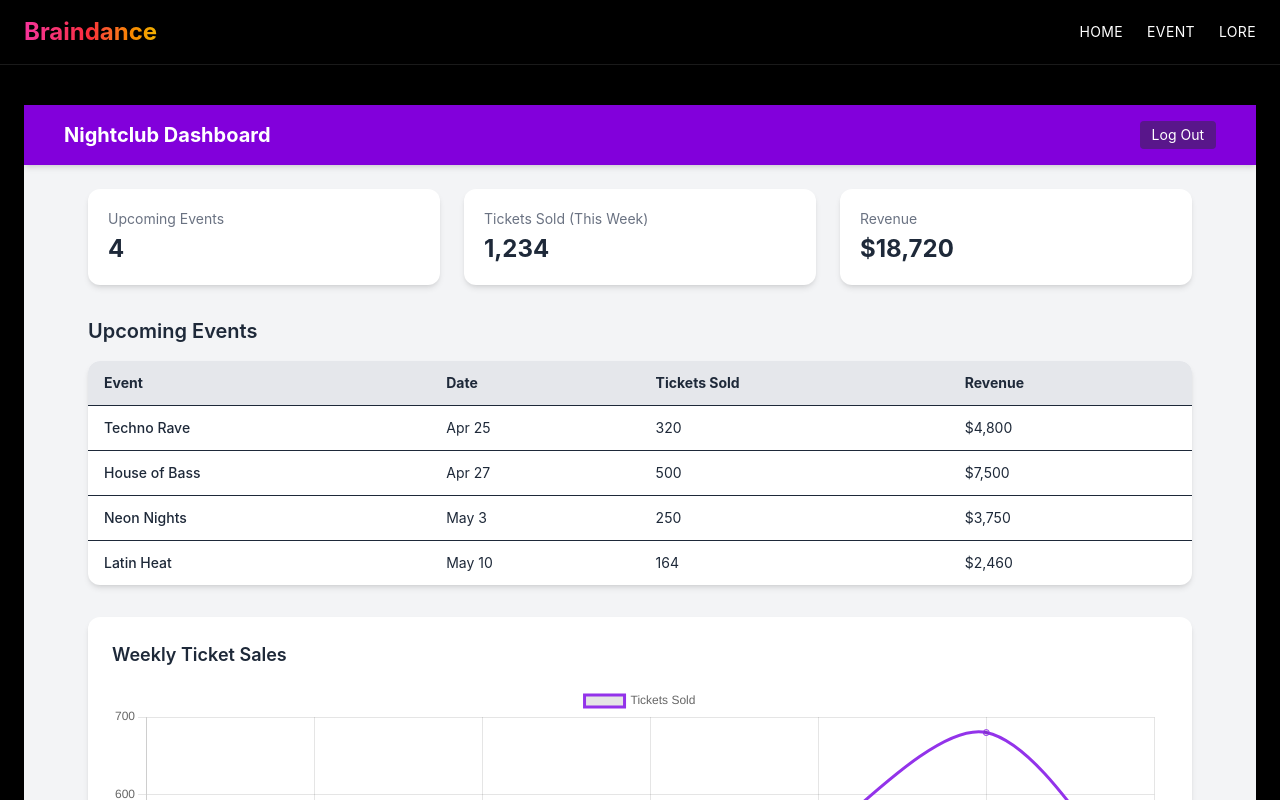
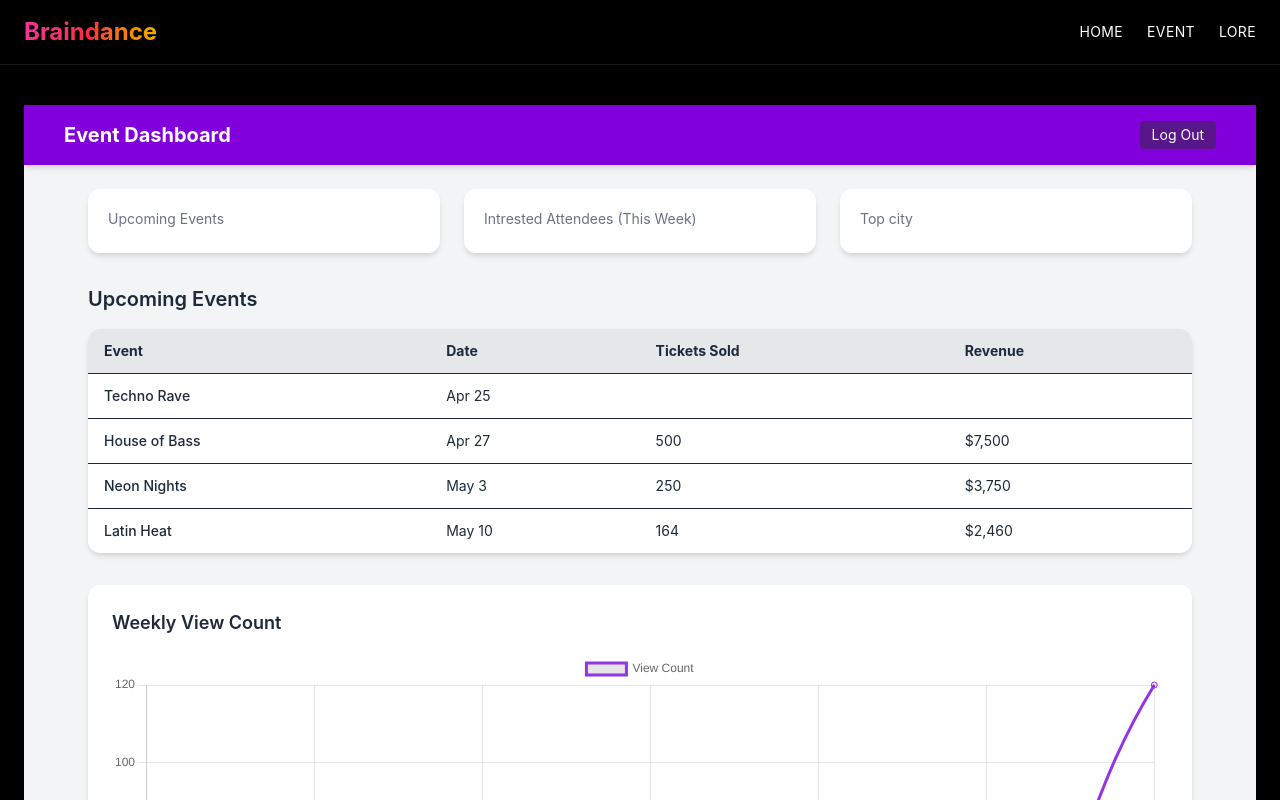
Before and after one commit to Hoochymoochy/braindance, a Next.js app: page /host/dashboard in a window 1280 px wide. Shown: the top 800 px of the page. Built offline with nearby package versions, Linux system fonts and the light colour scheme.

Commit message:
setting up front to eback

```diff
--- a/src/app/components/host/AnalyticsChart.tsx
+++ b/src/app/components/host/AnalyticsChart.tsx
@@ -24,18 +24,18 @@ export default function AnalyticsChart() {
     labels: ["Mon", "Tue", "Wed", "Thu", "Fri", "Sat", "Sun"],
     datasets: [
       {
-        label: "Tickets Sold",
-        data: [100, 250, 400, 320, 540, 680, 450],
+        label: "View Count",
+        data: [10, 20, 40, 60, 80, 50, 120],
         fill: false,
         borderColor: "rgb(147 51 234)",
-        tension: 0.3,
+        tension: 0.5,
       },
     ],
   };
 
   return (
     <div className="bg-white p-6 rounded-xl shadow-md">
-      <h3 className="text-lg font-semibold mb-4">Weekly Ticket Sales</h3>
+      <h3 className="text-lg font-semibold mb-4">Weekly View Count</h3>
       <Line data={data} />
     </div>
   );
--- a/src/app/host/dashboard/page.tsx
+++ b/src/app/host/dashboard/page.tsx
@@ -3,6 +3,15 @@ import { useEffect } from "react";
 import Charts from "@/app/components/host/AnalyticsChart";
 import EmailManager from "@/app/components/host/EmailManager";
 export default function Dashboard() {
+  async function fetchEvents() {
+    const res = await fetch("http://localhost:4000/", {
+      method: "GET",
+      headers: { "Content-Type": "application/json" },
+    });
+    const events = await res.json();
+    return events;
+  }
+
   useEffect(() => {
     // Protect route (add real auth check later)
     const isLoggedIn = true; // Replace with real session check
@@ -15,7 +24,7 @@ export default function Dashboard() {
       {/* Topbar */}
       <header className="bg-purple-700 text-white p-4 shadow-md">
         <div className="max-w-6xl mx-auto flex justify-between items-center">
-          <h1 className="text-xl font-bold">Nightclub Dashboard</h1>
+          <h1 className="text-xl font-bold">Event Dashboard</h1>
           <button className="bg-purple-900 px-3 py-1 rounded hover:bg-purple-800 text-sm">
             Log Out
           </button>
@@ -26,9 +35,9 @@ export default function Dashboard() {
       <main className="max-w-6xl mx-auto p-6 space-y-8">
         {/* Analytics Overview */}
         <section className="grid grid-cols-1 sm:grid-cols-3 gap-6">
-          <Card title="Upcoming Events" value="4" />
-          <Card title="Tickets Sold (This Week)" value="1,234" />
-          <Card title="Revenue" value="$18,720" />
+          <Card title="Upcoming Events" value="" />
+          <Card title="Intrested Attendees (This Week)" value="" />
+          <Card title="Top city" value="" />
         </section>
 
         {/* Event List */}
@@ -49,8 +58,8 @@ export default function Dashboard() {
                   {
                     name: "Techno Rave",
                     date: "Apr 25",
-                    tickets: 320,
-                    revenue: "$4,800",
+                    rated: "4.5",
+                    total: "$4,800",
                   },
                   {
                     name: "House of Bass",
@@ -83,7 +92,6 @@ export default function Dashboard() {
           </div>
         </section>
         <Charts />
-        <EmailManager />
       </main>
     </div>
   );
--- a/src/app/host/login/page.tsx
+++ b/src/app/host/login/page.tsx
@@ -1,5 +1,6 @@
 "use client";
 import { useState } from "react";
+import Link from "next/link";
 
 export default function Login() {
   const [email, setEmail] = useState("");
@@ -15,10 +16,10 @@ export default function Login() {
   };
 
   return (
-    <div className="min-h-screen flex items-center justify-center bg-gradient-to-br from-black via-gray-900 to-purple-900">
+    <div className="min-h-screen flex items-center justify-center bg-gradient-to-br from-yellow-400 via-red-500 to-pink-500">
       <div className="bg-white p-8 rounded-2xl shadow-xl w-full max-w-md">
         <h2 className="text-3xl font-bold text-center mb-6 text-gray-800">
-          EventHolder Login
+          Host login
         </h2>
         {error && <p className="text-red-600 text-sm mb-4">{error}</p>}
         <form onSubmit={handleLogin} className="space-y-5">
@@ -51,7 +52,7 @@ export default function Login() {
         </form>
         <p className="text-center text-sm text-gray-500 mt-4">
           Don’t have an account?{" "}
-          <a href="#" className="text-purple-600 hover:underline">
+          <a href="/host/sign-up" className="text-purple-600 hover:underline">
             Sign up
           </a>
         </p>
--- a/src/app/host/sign-up/page.tsx
+++ b/src/app/host/sign-up/page.tsx
@@ -70,7 +70,7 @@ export default function SignUp() {
         </form>
         <p className="text-center text-sm text-gray-500 mt-4">
           Already have an account?{" "}
-          <a href="/login" className="text-purple-600 hover:underline">
+          <a href="/host/login" className="text-purple-600 hover:underline">
             Log in
           </a>
         </p>
```
